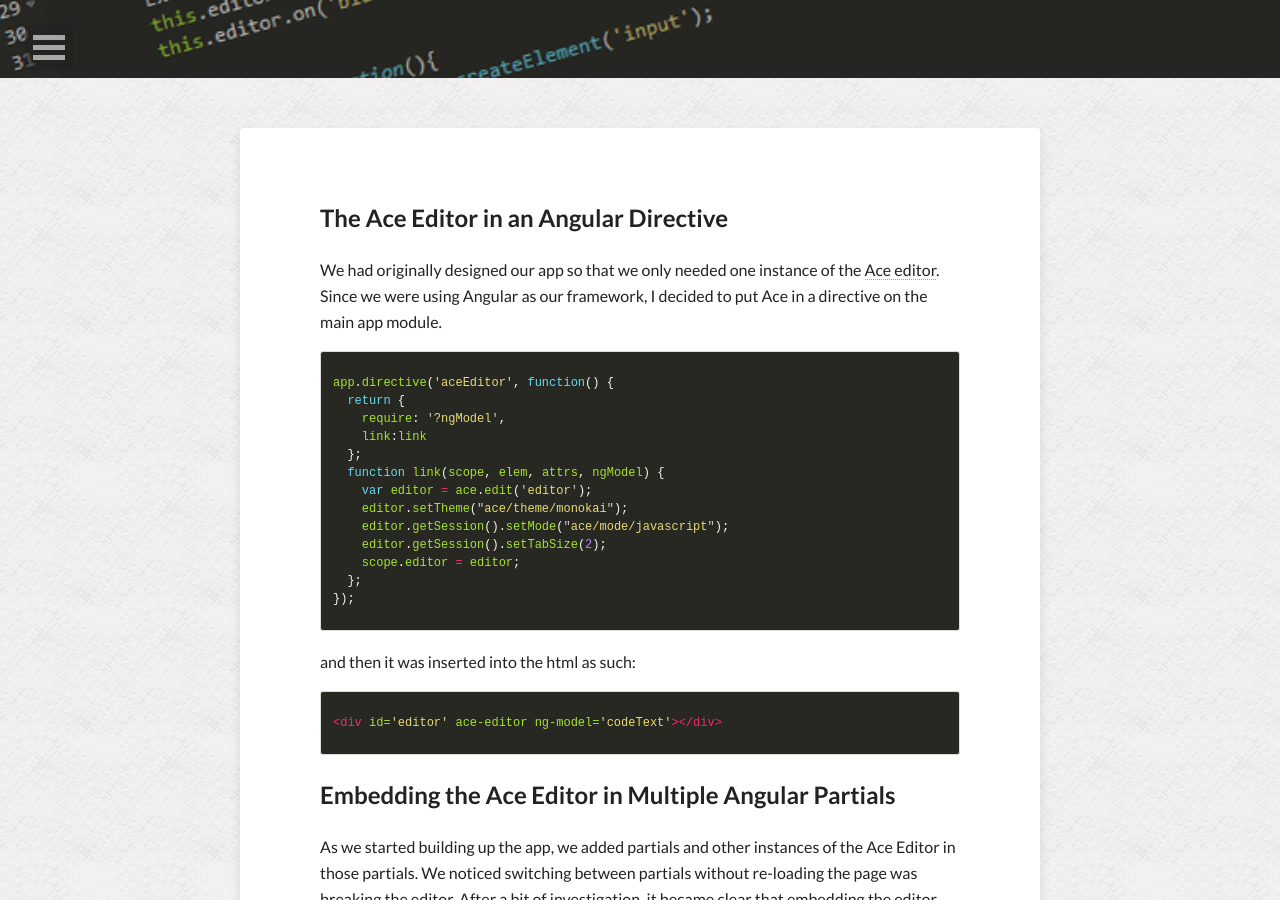
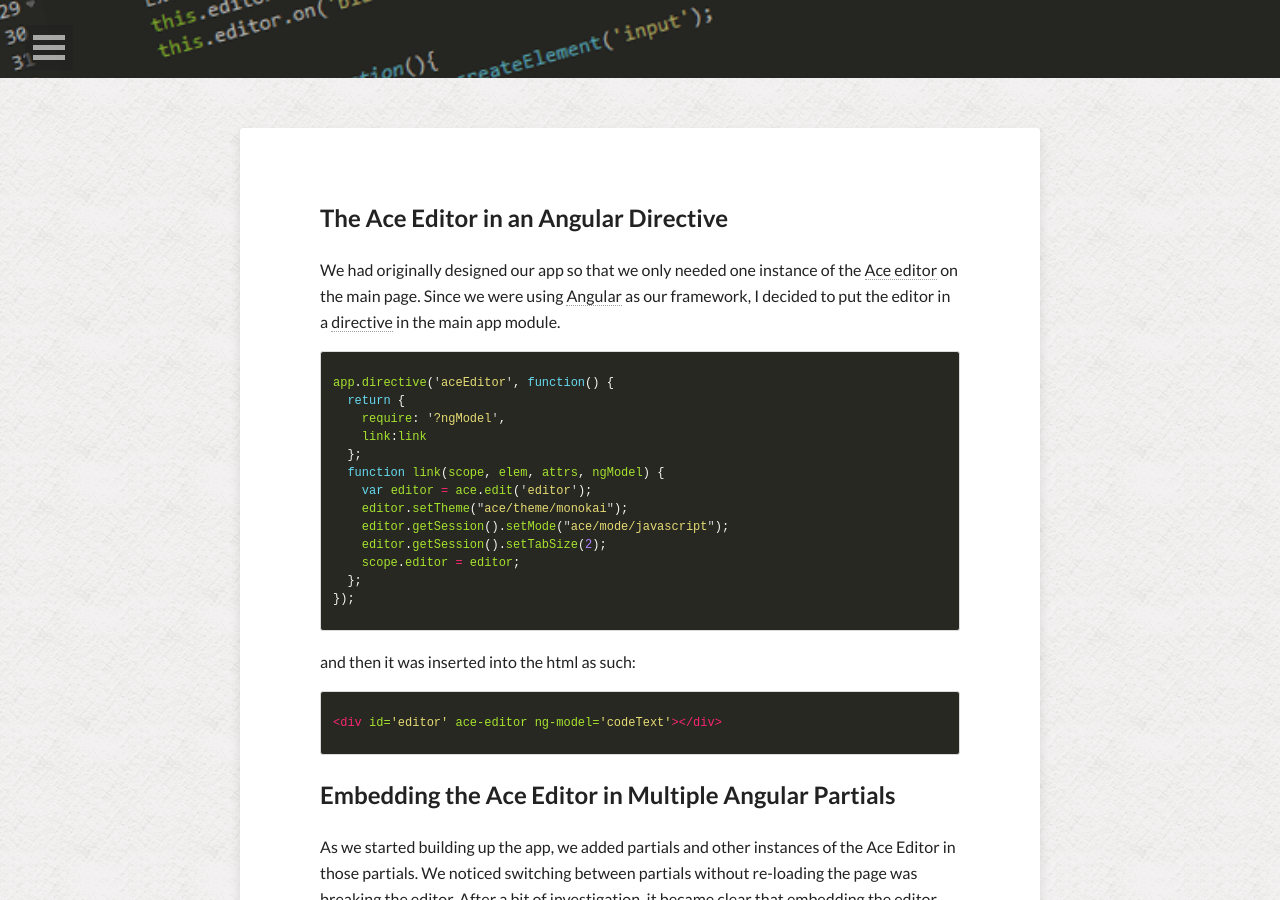
Before and after one commit to jgpettibone/jgpettibone.github.io, a Jekyll site: the page built from _posts/2014-03-21-ace-and-angular-partials.md, in a window 1280 px wide and 900 px high, scrolled down 322 px. Built offline with Jekyll 4.4.1, drawn with Linux system fonts in a browser that asks for light colours; nearby versions of some CDN libraries; comment, search, counter and statistics services are not loaded.

Commit message:
Minor changes to posts

```diff
--- a/_posts/2014-03-21-ace-and-angular-partials.md
+++ b/_posts/2014-03-21-ace-and-angular-partials.md
@@ -11,8 +11,7 @@
 ---
 
 ## The Ace Editor in an Angular Directive
-
-We had originally designed our app so that we only needed one instance of the [Ace editor](http://ace.c9.io/#nav=about).  Since we were using Angular as our framework, I decided to put Ace in a directive on the main app module.
+We had originally designed our app so that we only needed one instance of the [Ace editor](http://ace.c9.io/#nav=about) on the main page.  Since we were using [Angular](http://angularjs.org/) as our framework, I decided to put the editor in a [directive](http://docs.angularjs.org/guide/directive) in the main app module.
 
 {% highlight javascript %}
 app.directive('aceEditor', function() {
@@ -37,7 +36,6 @@
 {% endhighlight %}
 
 ## Embedding the Ace Editor in Multiple Angular Partials
-
 As we started building up the app, we added partials and other instances of the Ace Editor in those partials.  We noticed switching between partials without re-loading the page was breaking the editor.  After a bit of investigation, it became clear that embedding the editor using the id 'editor' was not sufficient when the DOM updated.
 
 I changed
```
Also changed, not shown: _posts/2014-02-04-coin-sums.md (+1 -1 lines), _posts/2014-03-08-fibonacci-performance.md (+0 -1 lines).
